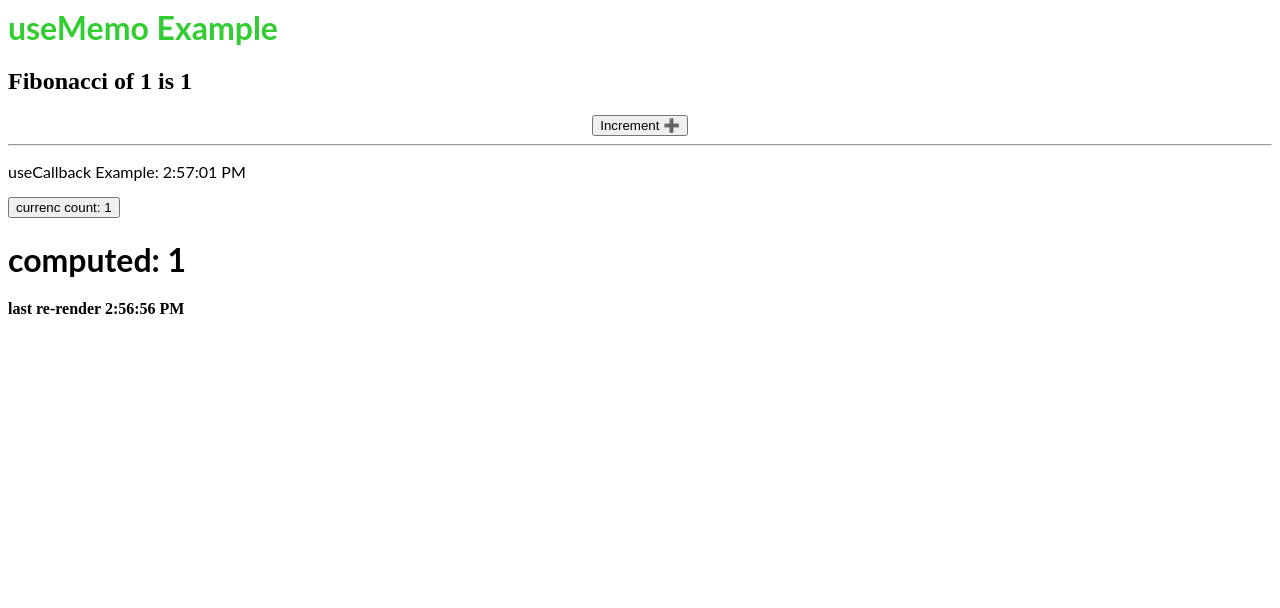
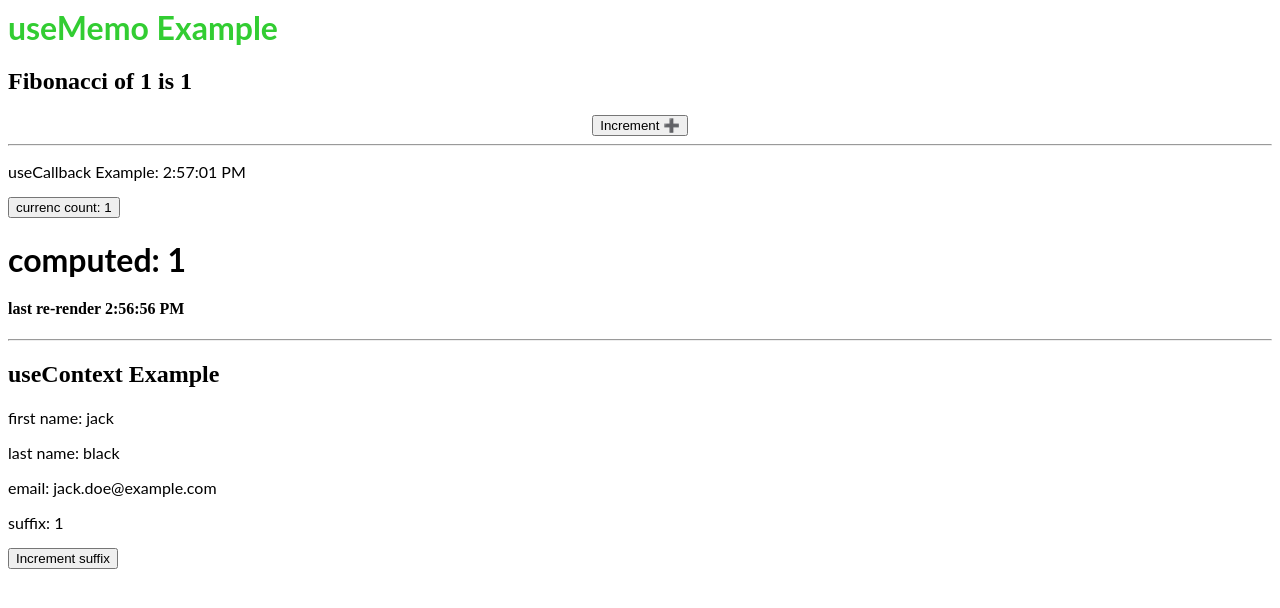
Before and after one commit to railsstudent/react-hooks-examples2, a React (Create React App) app: page / in a window 1280 px wide. Shown: the top 608 px of the page. Built offline with nearby package versions, Linux system fonts and the light colour scheme.

Commit message:
useContext example

```diff
--- a/App.js
+++ b/App.js
@@ -1,6 +1,7 @@
 import React from 'react';
 import Memo from './Memo';
 import Callback from './Callback';
+import Context from './Context';
 
 function App() {
   return (
@@ -8,6 +9,8 @@ function App() {
       <Memo />
       <hr />
       <Callback />
+      <hr />
+      <Context />
     </div>
   );
 }
--- /dev/null
+++ b/Context.js
@@ -0,0 +1,49 @@
+import React, { useState, useContext, createContext } from 'react'
+
+// create hook in context
+const UserContext = createContext([
+  {
+    firstname: 'john',
+    lastname: 'doe',
+    email: 'john.doe@example.com',
+    suffix: 1
+  },
+  () => {}
+])
+
+const UserComponent = () => {
+  const [user, setUser] = useContext(UserContext)
+  return (
+    <div>
+      <p>first name: {user.firstname}</p>
+      <p>last name: {user.lastname}</p>
+      <p>email: {user.email}</p>
+      <p>suffix: {user.suffix}</p>
+      <button onClick={() => setUser({ ...user, suffix: user.suffix + 1 }) }>
+        Increment suffix
+      </button>
+    </div>
+  );
+}
+
+const ContextComponent = () => {
+  const initialState = useState({
+    firstname: 'jack',
+    lastname: 'black',
+    email: 'jack.doe@example.com',
+    suffix: 1
+  })
+
+  return (
+    <UserContext.Provider value={initialState}>
+      <div>
+        <h2>
+          useContext Example
+        </h2>
+        <UserComponent />
+      </div>
+    </UserContext.Provider>
+  )
+}
+
+export default ContextComponent;
```
